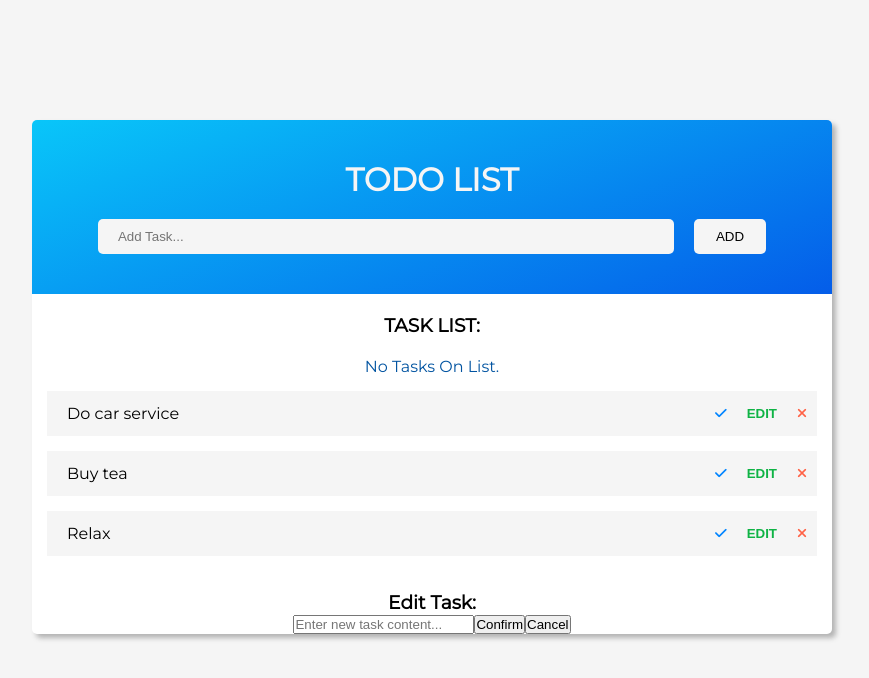
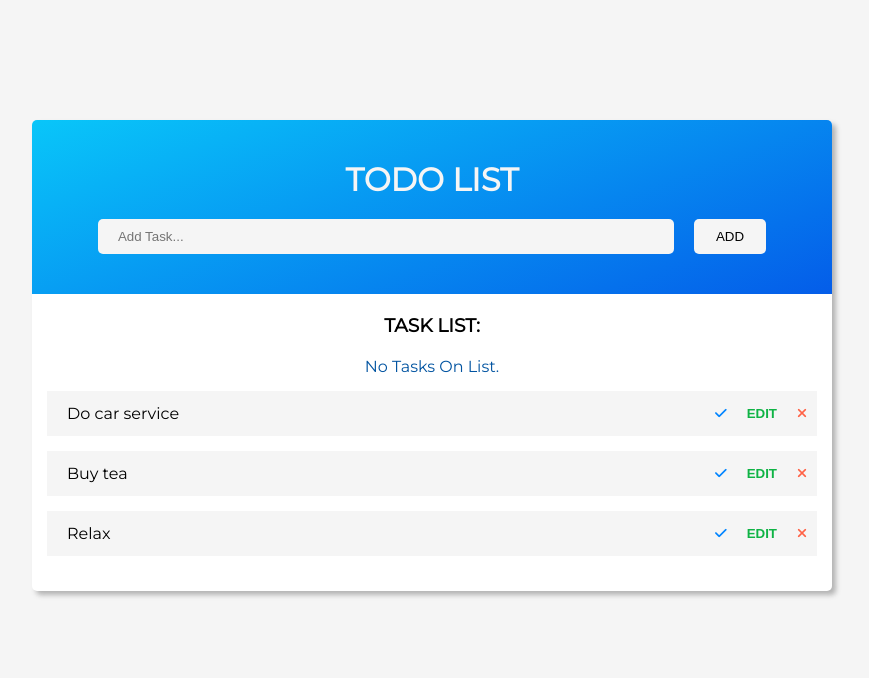
Before and after one commit to greg19850/to-do-app-final, a React (Create React App) app: page / in a window 1280 px wide. Shown: the top 678 px of the page, without its empty margins (208-1077 px from the left). Built offline with nearby package versions, Linux system fonts and the light colour scheme.

Commit message:
added display props to popup

```diff
--- a/src/components/App.js
+++ b/src/components/App.js
@@ -32,6 +32,7 @@ class App extends Component {
       },
     ],
     message: "No Tasks On List.",
+    popupDisplay: "none",
   }
 
   changeTaskStatus = (id) => {
@@ -119,7 +120,7 @@ class App extends Component {
           deleteTask={this.deleteTask}
           message={this.state.message}
         />
-        <EditPopup taks={this.state.tasks} />
+        <EditPopup display={this.state.popupDisplay} />
       </div>
     );
   }
--- a/src/components/EditPopup.js
+++ b/src/components/EditPopup.js
@@ -1,9 +1,10 @@
 import React from 'react';
 
 
-const EditPopup = () => {
+const EditPopup = (props) => {
+  const { display } = props;
   return (
-    <div class="popup">
+    <div style={{ display }} className="popup">
       <h3>Edit Task:</h3>
       <div className="popup-body">
         <p className="popup-info"></p>
```
